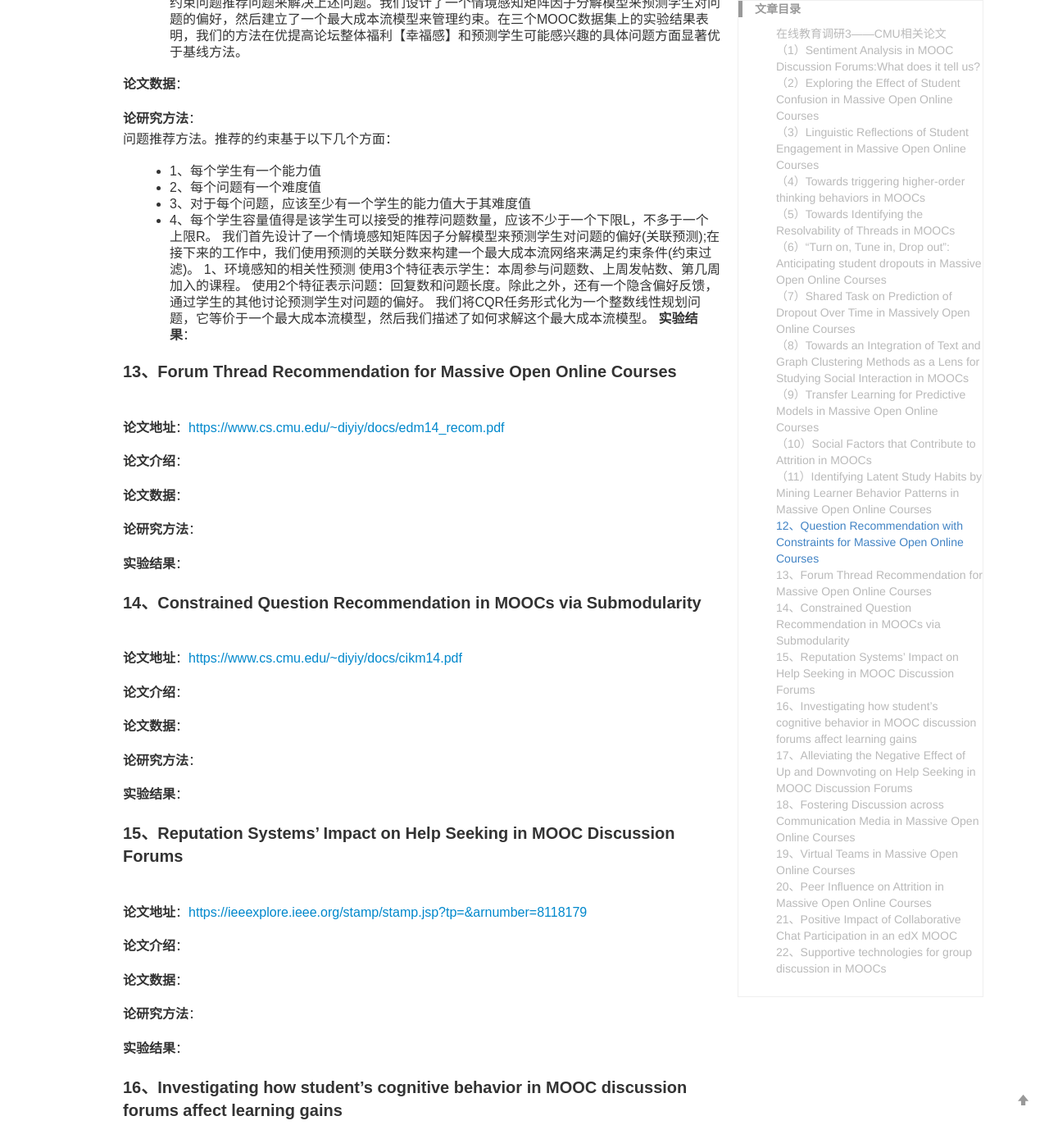
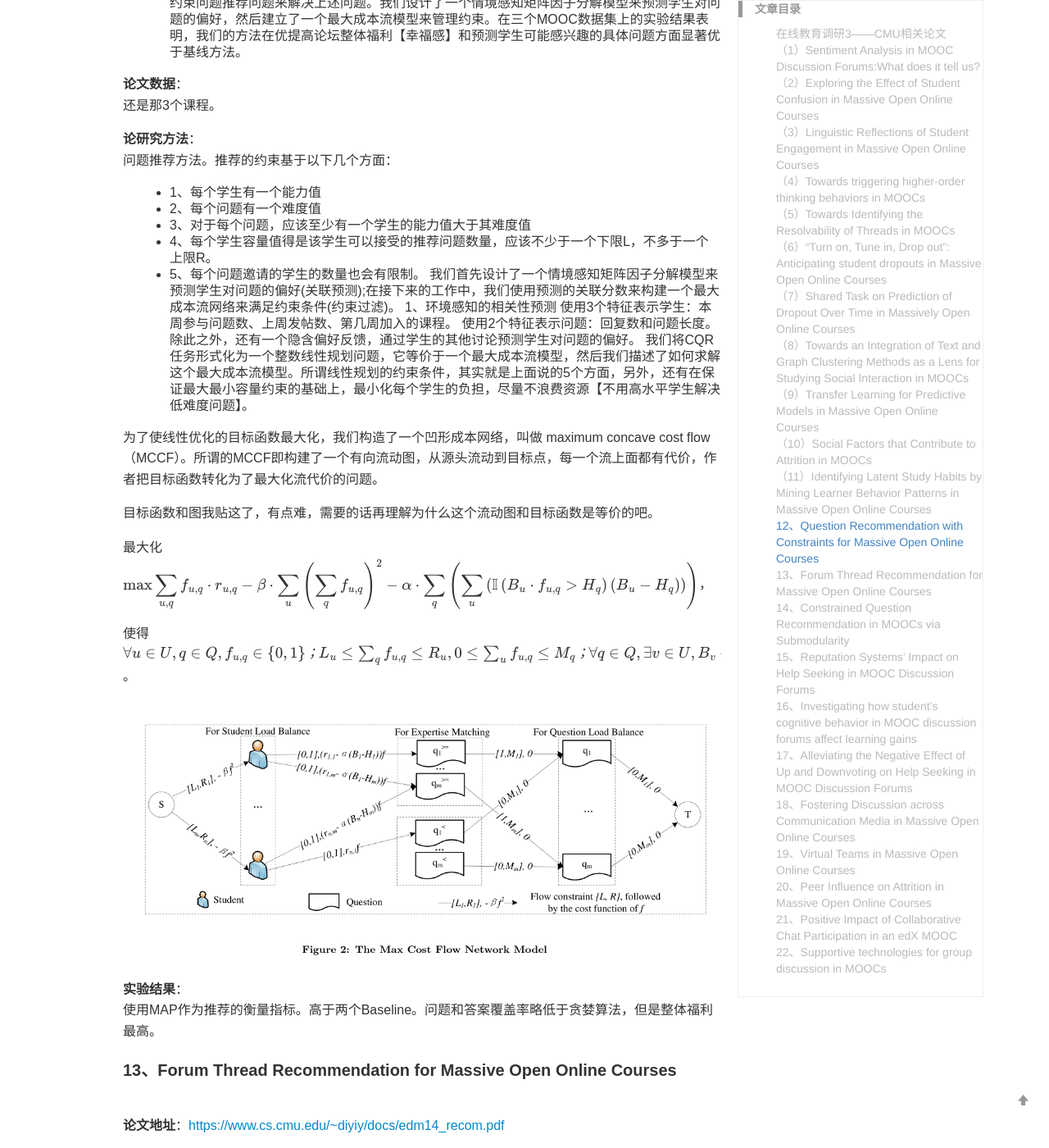
Before and after one commit to yuanmingchen/yuanmingchen.github.io, a Jekyll site: the page built from _posts/2019-05-20-mooc-survey3.md, in a window 1280 px wide and 1400 px high, scrolled down 18419 px. Shown: the whole window at 82% size. Built offline with Jekyll 4.4.1, drawn with Linux system fonts in a browser that asks for light colours; formulas are drawn with MathJax 3; comment, search, counter and statistics services are not loaded; some of the changed text lies outside the part shown.

Commit message:
Updates _posts/2019-05-20-mooc-survey3.md
Auto commit by GitBook Editor

```diff
--- a/_posts/2019-05-20-mooc-survey3.md
+++ b/_posts/2019-05-20-mooc-survey3.md
@@ -452,7 +452,7 @@ Python编程课程论坛，将论坛集限制为集中于讨论课程内容的
 在本文中，我们提出了一个新的约束问题推荐问题来解决上述问题。我们设计了一个情境感知矩阵因子分解模型来预测学生对问题的偏好，然后建立了一个最大成本流模型来管理约束。在三个MOOC数据集上的实验结果表明，我们的方法在优提高论坛整体福利【幸福感】和预测学生可能感兴趣的具体问题方面显著优于基线方法。
 
 **论文数据**：
-
+还是那3个课程。
 
 **论研究方法**：
 问题推荐方法。推荐的约束基于以下几个方面：
@@ -460,29 +460,51 @@ Python编程课程论坛，将论坛集限制为集中于讨论课程内容的
 - 2、每个问题有一个难度值
 - 3、对于每个问题，应该至少有一个学生的能力值大于其难度值
 - 4、每个学生容量值得是该学生可以接受的推荐问题数量，应该不少于一个下限L，不多于一个上限R。
+- 5、每个问题邀请的学生的数量也会有限制。
 我们首先设计了一个情境感知矩阵因子分解模型来预测学生对问题的偏好(关联预测);在接下来的工作中，我们使用预测的关联分数来构建一个最大成本流网络来满足约束条件(约束过滤)。
 1、环境感知的相关性预测
 使用3个特征表示学生：本周参与问题数、上周发帖数、第几周加入的课程。
 使用2个特征表示问题：回复数和问题长度。除此之外，还有一个隐含偏好反馈，通过学生的其他讨论预测学生对问题的偏好。
-我们将CQR任务形式化为一个整数线性规划问题，它等价于一个最大成本流模型，然后我们描述了如何求解这个最大成本流模型。
+我们将CQR任务形式化为一个整数线性规划问题，它等价于一个最大成本流模型，然后我们描述了如何求解这个最大成本流模型。所谓线性规划的约束条件，其实就是上面说的5个方面，另外，还有在保证最大最小容量约束的基础上，最小化每个学生的负担，尽量不浪费资源【不用高水平学生解决低难度问题】。
+
+为了使线性优化的目标函数最大化，我们构造了一个凹形成本网络，叫做 maximum concave cost flow（MCCF）。所谓的MCCF即构建了一个有向流动图，从源头流动到目标点，每一个流上面都有代价，作者把目标函数转化为了最大化流代价的问题。
+
+目标函数和图我贴这了，有点难，需要的话再理解为什么这个流动图和目标函数是等价的吧。
+
+最大化$$\begin{aligned} \max & \sum_{u, q} f_{u, q} \cdot r_{u, q}-\beta \cdot \sum_{u}\left(\sum_{q} f_{u, q}\right)^{2}-\alpha \cdot \sum_{q}\left(\sum_{u}\left(\mathbb{I}\left(B_{u} \cdot f_{u, q}>H_{q}\right)\left(B_{u}-H_{q}\right)\right)\right) \end{aligned}$$，
+
+使得$$\begin{array}{l}{\forall u \in U, q \in Q, f_{u, q} \in\{0,1\}} ； {L_{u} \leq \sum_{q} f_{u, q} \leq R_{u}, 0 \leq \sum_{u} f_{u, q} \leq M_{q}} ； {\forall q \in Q, \exists v \in U, B_{v} \cdot f_{v, q} \geq H_{q}}\end{array}$$。
+
+![最大流向图](/res/images/posts/mooc3-5.png){: width="100%"}
+
+
 **实验结果**：
-
+使用MAP作为推荐的衡量指标。高于两个Baseline。问题和答案覆盖率略低于贪婪算法，但是整体福利最高。
 
 #### 13、Forum Thread Recommendation for Massive Open Online Courses
 **论文地址**：<https://www.cs.cmu.edu/~diyiy/docs/edm14_recom.pdf>
 
 
 **论文介绍**：
+题目是mooc中的论坛线程推荐。这篇论文和上一篇都是做线程推荐的，都是Diyi Yang的论文，方法和工作都是相似的。在这项工作中，我们利用一个基于自适应特征的矩阵分解框架来提出线程建议，从而解决了线程过载问题。我们的方法的一个关键组件是一个特征空间设计，它有效地描述了学生在论坛中的行为，以便匹配线程和用户。此工作包括内容级别建模、社会对等连接和其他论坛活动。我们在一门MOOC课程上的实验结果表明，我们的线程推荐方法有潜力将学生引向他们可能感兴趣的线程。
+
+**论文数据**：
+只在Python课程上面做实验了。
+
+**论研究方法**：
+经典矩阵分解(MF)可以有效地解决线程推荐问题。MF构造了一个简化的表示，用于协调用户和线程的一些基于特性的表示。然后可以使用该表示来匹配具有适当线程的用户。然而，与传统的产品推荐不同，MOOC线程推荐的一个重要特性是，学生每次登录论坛，就更有可能参与最近发布的线程。新线程更可能与课程中的当前主题相关，而旧线程可能与它们无关。利用MOOC的特点和现有矩阵分解框架，提出了一种自适应矩阵分解模型。总体框架如下图所示：
+
+![总体框架图](/res/images/posts/mooc3-6.png){: width="100%"}
 
 
-**论文数据**：
+三类特征：全局特性、学生特性和线程特性。何为自适应？有一个时间窗口，只采用当前周之前的窗口大小的周内的数据进行训练，因为早期的论坛与新课程内容无关，用户更可能参与新线程，参与最新课程有关的讨论。并且只推荐活跃线程【时间窗口内至少有一次发帖或者回复】。
 
-
-**论研究方法**：
-
+上下文建模：线程特有的特征。用线程中的单词包表示线程内容，认为学生对线程感兴趣是因为内容，即基于对这些单词和其中蕴含的主题的兴趣。
+社会同学关系：用户特有的特征。经常在论坛上互动的学生对这门课程有着相似的参与条件和学习兴趣。使用与该同学互动最多最亲密的同学捕捉同伴对学生的影响。
+线程活动建模：用户和线程的交互特征。学生之前的发帖数、回复数、线程数等等。
 
 **实验结果**：
-
+推荐效果明显高于所有的Baseline。效果随着窗口的增加而略微下降。
 
 #### 14、Constrained Question Recommendation in MOOCs via Submodularity
 **论文地址**：<https://www.cs.cmu.edu/~diyiy/docs/cikm14.pdf>
```
